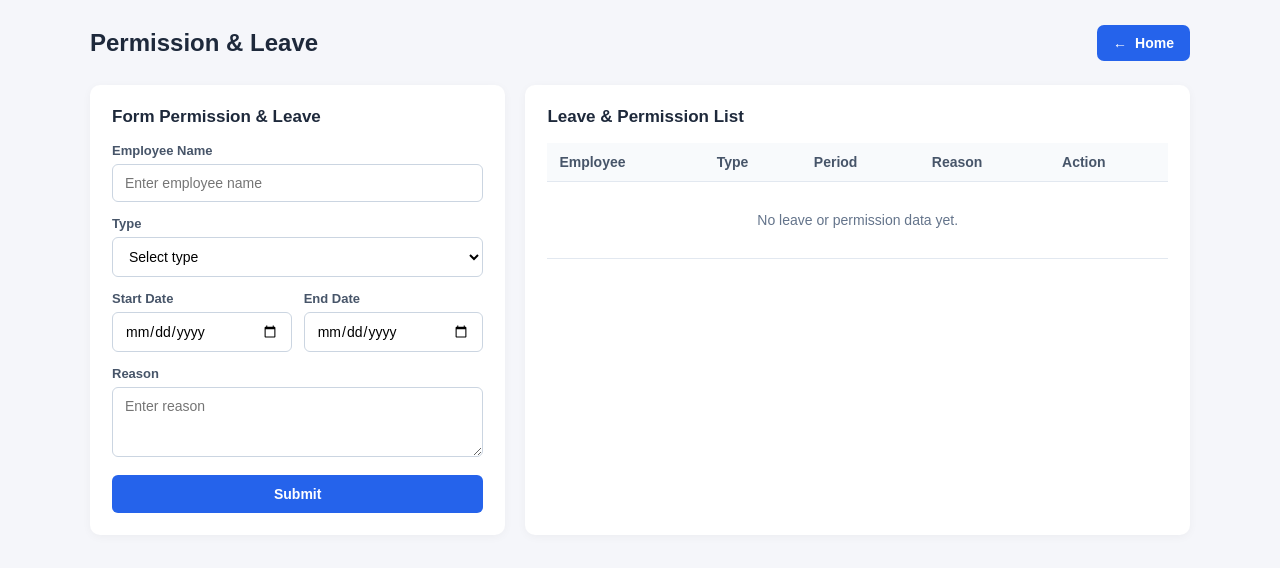
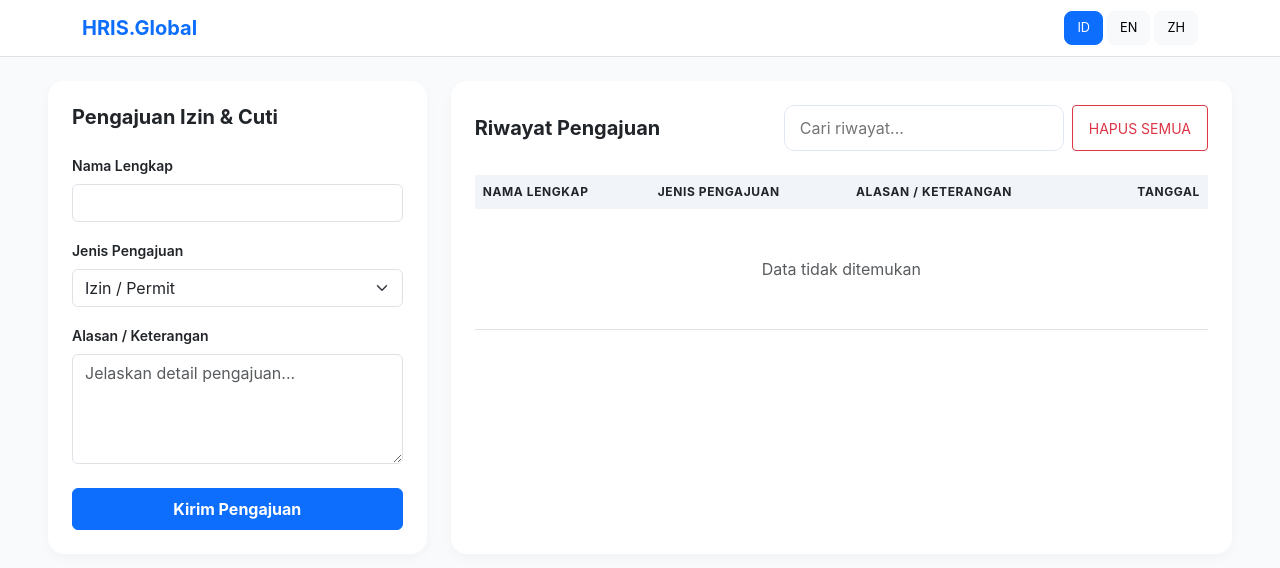
Before and after one commit to chris06373/HR, a plain HTML site: page leave.html in a window 1280 px wide. Drawn offline with nearby package versions, Linux system fonts and the light colour scheme.

Commit message:
Update leave.html

```diff
--- a/leave.html
+++ b/leave.html
@@ -1,276 +1,240 @@
 <!DOCTYPE html>
-<html lang="en">
+<html lang="id">
 <head>
     <meta charset="UTF-8">
     <meta name="viewport" content="width=device-width, initial-scale=1.0">
-    <title>Permission & Leave</title>
+    <title>Leave Permit</title>
+    <link href="https://cdn.jsdelivr.net/npm/bootstrap@5.3.0/dist/css/bootstrap.min.css" rel="stylesheet">
     <style>
-        * {
-            margin: 0;
-            padding: 0;
-            box-sizing: border-box;
+        :root {
+            --primary: #2563eb;
+            --bg: #f8fafc;
         }
 
         body {
-            font-family: Arial, sans-serif;
-            background: #f5f6fa;
-            color: #333;
-            padding: 25px;
-        }
-
-        .container {
-            max-width: 1100px;
-            margin: 0 auto;
-        }
-
-        .topbar {
-            display: flex;
-            align-items: center;
-            justify-content: space-between;
-            gap: 15px;
-            margin-bottom: 24px;
-            flex-wrap: wrap;
-        }
-
-        .page-title {
-            font-size: 24px;
-            font-weight: bold;
-            color: #1e293b;
-        }
-
-        .btn-home {
-            display: inline-flex;
-            align-items: center;
-            gap: 8px;
-            padding: 10px 16px;
-            background: #2563eb;
-            color: #fff;
-            text-decoration: none;
-            border-radius: 7px;
-            font-size: 14px;
-            font-weight: bold;
-            transition: 0.2s;
-        }
-
-        .btn-home:hover {
-            background: #1d4ed8;
-        }
-
-        .grid {
-            display: grid;
-            grid-template-columns: 1fr 1.6fr;
-            gap: 20px;
+            background-color: var(--bg);
+            font-family: 'Inter', system-ui, -apple-system, sans-serif;
+            overflow-x: hidden;
         }
 
         .card {
-            background: #fff;
-            border-radius: 10px;
-            padding: 22px;
-            box-shadow: 0 2px 10px rgba(0, 0, 0, 0.04);
+            border: none;
+            border-radius: 16px;
+            box-shadow: 0 4px 12px rgba(0, 0, 0, 0.03);
         }
 
-        .card-title {
-            font-size: 17px;
-            font-weight: bold;
-            margin-bottom: 16px;
-            color: #1e293b;
+        .search-input {
+            border-radius: 10px;
+            border: 1px solid #e2e8f0;
+            padding: 10px 15px;
+            transition: all 0.3s ease;
+            min-width: 0;
         }
 
-        .form-group {
-            margin-bottom: 14px;
+        .search-input:focus {
+            box-shadow: 0 0 0 3px rgba(37, 99, 235, 0.1);
+            border-color: var(--primary);
+            outline: none;
         }
 
-        .form-group label {
-            display: block;
-            font-size: 13px;
-            font-weight: bold;
-            margin-bottom: 6px;
-            color: #475569;
+        .table thead th {
+            background: #f1f5f9;
+            text-transform: uppercase;
+            font-size: 0.75rem;
+            letter-spacing: 0.05em;
+            border: none;
+            white-space: nowrap;
         }
 
-        .form-group input,
-        .form-group select,
-        .form-group textarea {
-            width: 100%;
-            padding: 10px 12px;
-            border: 1px solid #cbd5e1;
-            border-radius: 6px;
-            font-size: 14px;
-            font-family: inherit;
-            background: #fff;
+        .lang-switcher .btn {
+            font-size: 0.8rem;
+            border-radius: 8px;
         }
 
-        .form-group input:focus,
-        .form-group select:focus,
-        .form-group textarea:focus {
-            outline: none;
-            border-color: #2563eb;
+        .badge-type {
+            font-size: 0.72rem;
+            padding: 5px 9px;
+            white-space: nowrap;
         }
 
-        .form-row {
-            display: grid;
-            grid-template-columns: 1fr 1fr;
-            gap: 12px;
+        @media (min-width: 992px) {
+            .sticky-lg-top {
+                position: sticky;
+                top: 1.5rem;
+                z-index: 10;
+            }
         }
 
-        .btn-submit {
-            width: 100%;
-            padding: 11px;
-            border: none;
-            border-radius: 6px;
-            background: #2563eb;
-            color: #fff;
-            font-size: 14px;
-            font-weight: bold;
-            cursor: pointer;
-            transition: 0.2s;
+        @media (max-width: 576px) {
+            .card-body {
+                padding: 1.15rem !important;
             }
 
-        .btn-submit:hover {
-            background: #1d4ed8;
+            .navbar .container {
+                gap: 0.5rem;
             }
 
-        .table-wrap {
-            overflow-x: auto;
+            .navbar-brand {
+                font-size: 1.05rem;
             }
 
-        table {
-            width: 100%;
-            border-collapse: collapse;
-            font-size: 14px;
+            .lang-switcher .btn {
+                padding: 0.25rem 0.55rem;
+                font-size: 0.75rem;
             }
 
-        th, td {
-            padding: 11px 12px;
-            text-align: left;
-            border-bottom: 1px solid #e2e8f0;
+            .history-actions {
+                width: 100%;
+                flex-direction: column;
             }
 
-        th {
-            background: #f8fafc;
-            color: #475569;
-            font-weight: bold;
-        }
-
-        .empty-state {
-            text-align: center;
-            padding: 30px 15px;
-            color: #64748b;
-        }
-
-        .btn-delete {
-            padding: 6px 10px;
-            border: none;
-            border-radius: 5px;
-            background: #ef4444;
-            color: #fff;
-            font-size: 12px;
-            cursor: pointer;
-        }
-
-        .btn-delete:hover {
-            background: #dc2626;
-        }
-
-        @media (max-width: 820px) {
-            .grid {
-                grid-template-columns: 1fr;
-            }
-
-            .form-row {
-                grid-template-columns: 1fr;
+            .history-actions .search-input,
+            .history-actions .btn-clear {
+                width: 100%;
             }
         }
     </style>
 </head>
 <body>
 
-<div class="container">
-    <div class="topbar">
-        <h1 class="page-title">Permission &amp; Leave</h1>
-        <a href="index.html" class="btn-home" id="clearStorageHome">
-            <span>&larr;</span>
-            <span>Home</span>
+<nav class="navbar navbar-light bg-white border-bottom mb-3 mb-md-4">
+    <div class="container d-flex flex-wrap justify-content-between align-items-center">
+        <a href="index.html" id="clearStorageHome" class="navbar-brand fw-bold text-primary m-0">
+            HRIS.Global
         </a>
+        <div class="lang-switcher d-flex gap-1" role="group" aria-label="Language switcher">
+            <button type="button" data-lang="id" class="btn btn-primary">ID</button>
+            <button type="button" data-lang="en" class="btn btn-light">EN</button>
+            <button type="button" data-lang="zh" class="btn btn-light">ZH</button>
         </div>
+    </div>
+</nav>
 
-    <div class="grid">
+<div class="container-fluid px-3 px-md-4 px-lg-5 pb-4">
+    <div class="row g-3 g-md-4">
         <!-- Form Pengajuan -->
-        <section class="card">
-            <h2 class="card-title">Form Permission & Leave</h2>
-            <form id="leaveForm">
-                <div class="form-group">
-                    <label for="employeeName">Employee Name</label>
-                    <input type="text" id="employeeName" required placeholder="Enter employee name">
+        <div class="col-12 col-lg-4">
+            <div class="card sticky-lg-top">
+                <div class="card-body p-4">
+                    <h5 class="fw-bold mb-4" id="txtTitle"></h5>
+                    <form id="hrisForm">
+                        <div class="mb-3">
+                            <label for="nama_karyawan" class="form-label small fw-semibold" id="txtNameLabel"></label>
+                            <input type="text" id="nama_karyawan" class="form-control" required>
                         </div>
-
-                <div class="form-group">
-                    <label for="leaveType">Type</label>
-                    <select id="leaveType" required>
-                        <option value="" disabled selected>Select type</option>
-                        <option value="Permission">Permission</option>
-                        <option value="Annual Leave">Annual Leave</option>
-                        <option value="Sick Leave">Sick Leave</option>
-                        <option value="Unpaid Leave">Unpaid Leave</option>
+                        <div class="mb-3">
+                            <label for="tipe_absen" class="form-label small fw-semibold" id="txtTypeLabel"></label>
+                            <select id="tipe_absen" class="form-select">
+                                <option value="Izin">Izin / Permit</option>
+                                <option value="Cuti">Cuti / Leave</option>
+                                <option value="Sakit">Sakit / Sick</option>
                             </select>
                         </div>
-
-                <div class="form-row">
-                    <div class="form-group">
-                        <label for="startDate">Start Date</label>
-                        <input type="date" id="startDate" required>
+                        <div class="mb-4">
+                            <label for="keterangan" class="form-label small fw-semibold" id="txtDescLabel"></label>
+                            <textarea id="keterangan" class="form-control" rows="4" required></textarea>
                         </div>
-                    <div class="form-group">
-                        <label for="endDate">End Date</label>
-                        <input type="date" id="endDate" required>
+                        <button type="submit" class="btn btn-primary w-100 py-2 fw-bold" id="txtSendBtn"></button>
+                    </form>
+                </div>
             </div>
         </div>
 
-                <div class="form-group">
-                    <label for="reason">Reason</label>
-                    <textarea id="reason" rows="3" required placeholder="Enter reason"></textarea>
+        <!-- Riwayat Pengajuan -->
+        <div class="col-12 col-lg-8">
+            <div class="card h-100">
+                <div class="card-body p-4">
+                    <div class="d-flex flex-column flex-md-row justify-content-between align-items-md-center mb-4 gap-3">
+                        <h5 class="fw-bold mb-0" id="txtHistoryTitle"></h5>
+                        <div class="d-flex gap-2 history-actions">
+                            <input type="text" id="searchInput" class="search-input">
+                            <button type="button" onclick="clearHistory()" class="btn btn-outline-danger btn-sm px-3 btn-clear" id="txtClearBtn"></button>
+                        </div>
                     </div>
 
-                <button type="submit" class="btn-submit">Submit</button>
-            </form>
-        </section>
-
-        <!-- Daftar Pengajuan -->
-        <section class="card">
-            <h2 class="card-title">Leave &amp; Permission List</h2>
-            <div class="table-wrap">
-                <table>
+                    <div class="table-responsive">
+                        <table class="table align-middle mb-0">
                             <thead>
                                 <tr>
-                            <th>Employee</th>
-                            <th>Type</th>
-                            <th>Period</th>
-                            <th>Reason</th>
-                            <th>Action</th>
+                                    <th id="thName"></th>
+                                    <th id="thType"></th>
+                                    <th id="thDesc"></th>
+                                    <th class="text-end" id="thDate"></th>
                                 </tr>
                             </thead>
-                    <tbody id="leaveTableBody"></tbody>
+                            <tbody id="riwayatTable"></tbody>
                         </table>
                     </div>
-        </section>
+                </div>
+            </div>
+        </div>
     </div>
 </div>
 
 <script>
-    const STORAGE_KEY = "leave_records";
+    const DATA_KEY = "hris_global_v2";
+    const LANG_KEY = "hris_global_lang";
 
-    function getRecords() {
-        try {
-            const raw = localStorage.getItem(STORAGE_KEY);
-            return raw ? JSON.parse(raw) : [];
-        } catch (err) {
-            return [];
+    const dictionary = {
+        id: {
+            title: "Pengajuan Izin & Cuti",
+            name: "Nama Lengkap",
+            type: "Jenis Pengajuan",
+            desc: "Alasan / Keterangan",
+            date: "Tanggal",
+            send: "Kirim Pengajuan",
+            history: "Riwayat Pengajuan",
+            search: "Cari riwayat...",
+            placeholder_desc: "Jelaskan detail pengajuan...",
+            success_msg: "Data berhasil disimpan!",
+            confirm_clear: "Yakin hapus semua riwayat?",
+            clear: "HAPUS SEMUA",
+            no_data: "Data tidak ditemukan"
+        },
+        en: {
+            title: "Leave & Permit Request",
+            name: "Full Name",
+            type: "Request Type",
+            desc: "Reason / Description",
+            date: "Date",
+            send: "Submit Request",
+            history: "Submission History",
+            search: "Search history...",
+            placeholder_desc: "Explain your request details...",
+            success_msg: "Data saved successfully!",
+            confirm_clear: "Confirm clear all?",
+            clear: "CLEAR ALL",
+            no_data: "No data found"
+        },
+        zh: {
+            title: "请假与许可申请",
+            name: "全名",
+            type: "申请类型",
+            desc: "原因 / 描述",
+            date: "日期",
+            send: "提交申请",
+            history: "申请历史",
+            search: "搜索历史...",
+            placeholder_desc: "详细说明您的申请...",
+            success_msg: "数据保存成功！",
+            confirm_clear: "确认清除全部记录？",
+            clear: "全部清除",
+            no_data: "未找到数据"
         }
+    };
+
+    function getCurrentLang() {
+        const params = new URLSearchParams(window.location.search);
+        const urlLang = params.get("lang");
+        if (urlLang && dictionary[urlLang]) {
+            localStorage.setItem(LANG_KEY, urlLang);
+            return urlLang;
+        }
+        const savedLang = localStorage.getItem(LANG_KEY);
+        return savedLang && dictionary[savedLang] ? savedLang : "id";
     }
 
-    function saveRecords(records) {
-        localStorage.setItem(STORAGE_KEY, JSON.stringify(records));
-    }
+    let currentLang = getCurrentLang();
 
     function escapeHtml(text) {
         const div = document.createElement("div");
@@ -278,81 +242,121 @@
         return div.innerHTML;
     }
 
-    function renderTable() {
-        const tbody = document.getElementById("leaveTableBody");
-        const records = getRecords();
+    function applyLanguage(lang) {
+        currentLang = dictionary[lang] ? lang : "id";
+        const txt = dictionary[currentLang];
 
-        if (records.length === 0) {
-            tbody.innerHTML = `
-                <tr>
-                    <td colspan="5" class="empty-state">No leave or permission data yet.</td>
-                </tr>
-            `;
+        document.documentElement.lang = currentLang;
+        document.getElementById("txtTitle").textContent = txt.title;
+        document.getElementById("txtNameLabel").textContent = txt.name;
+        document.getElementById("txtTypeLabel").textContent = txt.type;
+        document.getElementById("txtDescLabel").textContent = txt.desc;
+        document.getElementById("keterangan").placeholder = txt.placeholder_desc;
+        document.getElementById("txtSendBtn").textContent = txt.send;
+        document.getElementById("txtHistoryTitle").textContent = txt.history;
+        document.getElementById("searchInput").placeholder = txt.search;
+        document.getElementById("txtClearBtn").textContent = txt.clear;
+
+        document.getElementById("thName").textContent = txt.name;
+        document.getElementById("thType").textContent = txt.type;
+        document.getElementById("thDesc").textContent = txt.desc;
+        document.getElementById("thDate").textContent = txt.date;
+
+        document.querySelectorAll(".lang-switcher button").forEach(btn => {
+            const isActive = btn.dataset.lang === currentLang;
+            btn.classList.toggle("btn-primary", isActive);
+            btn.classList.toggle("btn-light", !isActive);
+        });
+
+        renderHistory(document.getElementById("searchInput").value);
+    }
+
+    function renderHistory(filter = "") {
+        const tbody = document.getElementById("riwayatTable");
+        const txt = dictionary[currentLang];
+        const data = JSON.parse(localStorage.getItem(DATA_KEY)) || [];
+
+        const filteredData = data.filter(item => {
+            const searchStr = `${item.nama} ${item.tipe} ${item.ket}`.toLowerCase();
+            return searchStr.includes(filter.toLowerCase());
+        });
+
+        if (filteredData.length === 0) {
+            tbody.innerHTML = `<tr><td colspan="4" class="text-center py-5 text-muted">${escapeHtml(txt.no_data)}</td></tr>`;
             return;
         }
 
-        tbody.innerHTML = records.map((item, index) => `
+        const locale = currentLang === "zh" ? "zh-CN" : (currentLang === "en" ? "en-GB" : "id-ID");
+
+        tbody.innerHTML = filteredData.map(item => `
             <tr>
-                <td>${escapeHtml(item.employeeName)}</td>
-                <td>${escapeHtml(item.leaveType)}</td>
-                <td>${escapeHtml(item.startDate)} s/d ${escapeHtml(item.endDate)}</td>
-                <td>${escapeHtml(item.reason)}</td>
-                <td>
-                    <button type="button" class="btn-delete" data-index="${index}">Delete</button>
+                <td><span class="fw-semibold text-dark">${escapeHtml(item.nama)}</span></td>
+                <td><span class="badge bg-light text-primary border badge-type">${escapeHtml(item.tipe)}</span></td>
+                <td class="text-muted small">${escapeHtml(item.ket)}</td>
+                <td class="text-end text-muted" style="font-size: 0.75rem; white-space: nowrap;">
+                    ${escapeHtml(item.tanggal || new Date(item.id).toLocaleDateString(locale, { day: "2-digit", month: "short", hour: "2-digit", minute: "2-digit" }))}
                 </td>
             </tr>
         `).join("");
     }
 
-    document.getElementById("leaveForm").addEventListener("submit", function (e) {
-        e.preventDefault();
-
-        const employeeName = document.getElementById("employeeName").value.trim();
-        const leaveType = document.getElementById("leaveType").value;
-        const startDate = document.getElementById("startDate").value;
-        const endDate = document.getElementById("endDate").value;
-        const reason = document.getElementById("reason").value.trim();
-
-        if (!employeeName || !leaveType || !startDate || !endDate || !reason) {
-            return;
-        }
-
-        if (endDate < startDate) {
-            alert("End date cannot be earlier than start date.");
-            return;
-        }
-
-        const records = getRecords();
-        records.push({
-            employeeName,
-            leaveType,
-            startDate,
-            endDate,
-            reason
+    document.querySelectorAll(".lang-switcher button").forEach(btn => {
+        btn.addEventListener("click", function () {
+            const lang = this.dataset.lang;
+            localStorage.setItem(LANG_KEY, lang);
+            applyLanguage(lang);
+        });
     });
 
-        saveRecords(records);
-        renderTable();
+    document.getElementById("hrisForm").addEventListener("submit", function (e) {
+        e.preventDefault();
+        const txt = dictionary[currentLang];
+        const locale = currentLang === "zh" ? "zh-CN" : (currentLang === "en" ? "en-GB" : "id-ID");
+
+        const entry = {
+            id: Date.now(),
+            nama: document.getElementById("nama_karyawan").value.trim(),
+            tipe: document.getElementById("tipe_absen").value,
+            ket: document.getElementById("keterangan").value.trim(),
+            tanggal: new Date().toLocaleDateString(locale, {
+                day: "2-digit",
+                month: "short",
+                hour: "2-digit",
+                minute: "2-digit"
+            })
+        };
+
+        if (!entry.nama || !entry.ket) return;
+
+        const history = JSON.parse(localStorage.getItem(DATA_KEY)) || [];
+        history.unshift(entry);
+        localStorage.setItem(DATA_KEY, JSON.stringify(history));
+
         this.reset();
+        alert(txt.success_msg);
+        renderHistory(document.getElementById("searchInput").value);
     });
 
-    document.getElementById("leaveTableBody").addEventListener("click", function (e) {
-        if (!e.target.classList.contains("btn-delete")) {
-            return;
+    document.getElementById("searchInput").addEventListener("input", function (e) {
+        renderHistory(e.target.value);
+    });
+
+    function clearHistory() {
+        const txt = dictionary[currentLang];
+        if (confirm(txt.confirm_clear)) {
+            localStorage.removeItem(DATA_KEY);
+            renderHistory(document.getElementById("searchInput").value);
         }
-        const index = Number(e.target.dataset.index);
-        const records = getRecords();
-        records.splice(index, 1);
-        saveRecords(records);
-        renderTable();
-    });
+    }
 
     document.getElementById("clearStorageHome").addEventListener("click", function () {
         localStorage.clear();
         sessionStorage.clear();
     });
 
-    renderTable();
+    window.addEventListener("DOMContentLoaded", () => {
+        applyLanguage(currentLang);
+    });
 </script>
 
 </body>
```
Lines whose indentation alone changed are shown as unchanged.
